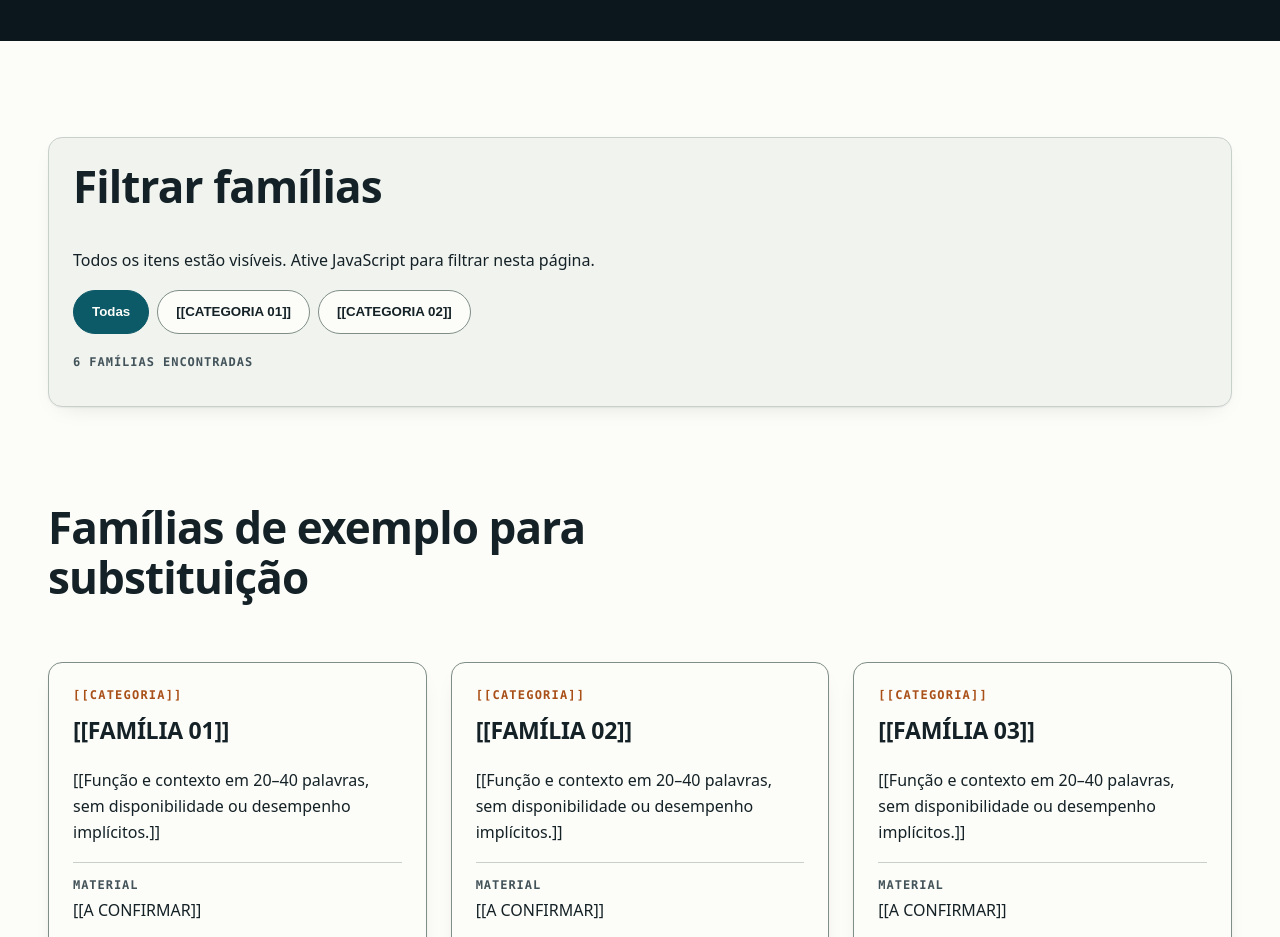
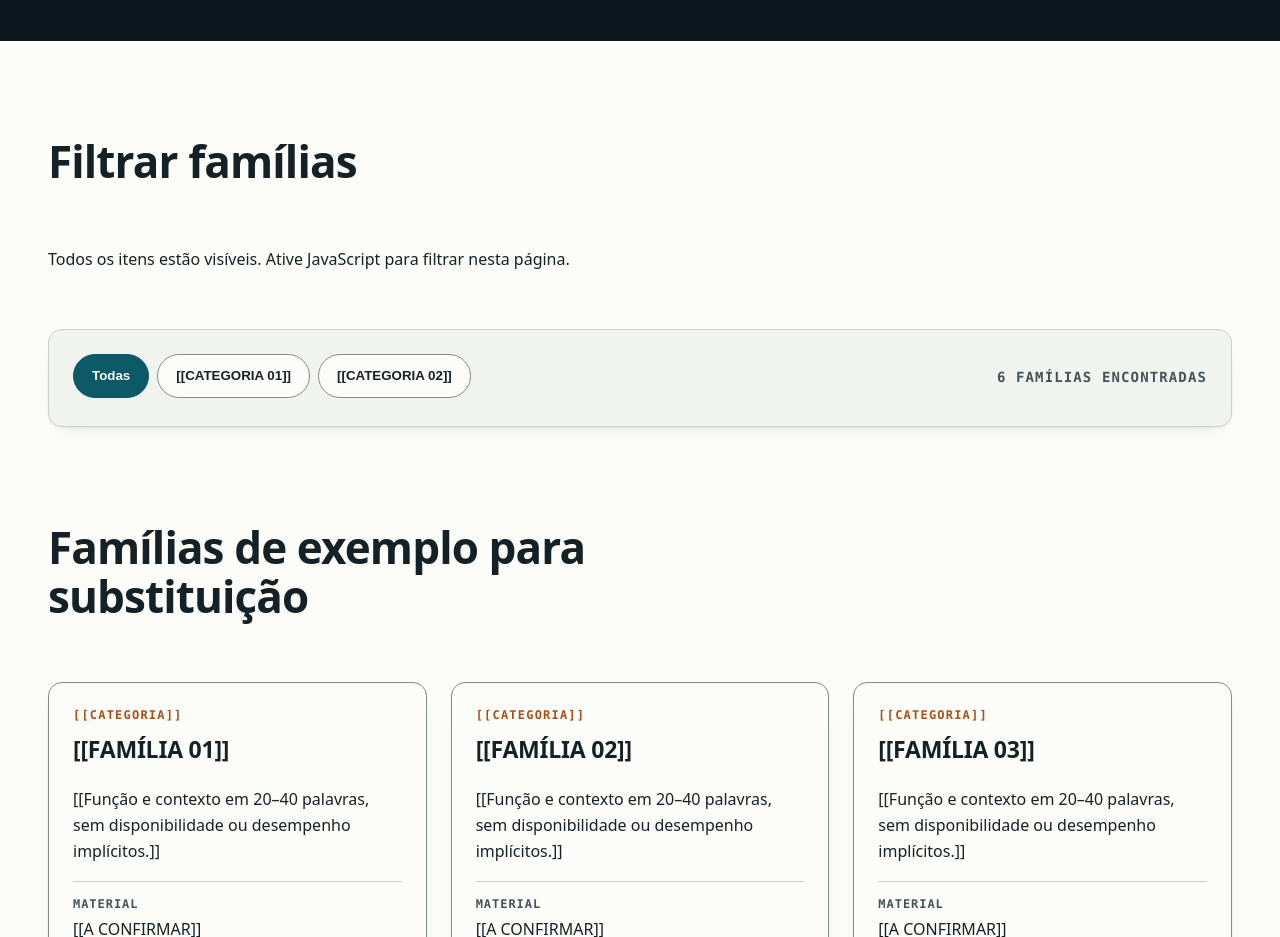
Before and after one commit to vitorhf-dev/seed-evolvera, a website with bundled scripts: page catalogo/index.html in a window 1280 px wide. Shown: the part 780-1717 px from the top of the page. Built offline with nearby package versions, Linux system fonts and the light colour scheme.

Commit message:
fix: pin only the catalogue controls, not the panel that explains them
The filter rail was sticky as a whole. Carrying its heading and the
no-scripting notice it stood 270px tall — 30% of a 900px viewport — and
covered three cards at a time for 1403px of scrolling, in a comparison the
seed deliberately keeps in a single column. A pinned surface that wide buys
nothing: there is no side track for it to occupy.

The heading and the notice read once, so they move above the rail. The result
count answers the buttons, so it joins their row. What stays pinned is the
control strip: 98px at 1440x900, 11% of the viewport, worst card coverage 19%.

The two existing rail tests pass unchanged — they assert behaviour (pinned
while the comparison lasts, released past it, no document overflow), not what
the rail contains, so the contract survived the fix. A new test puts a ceiling
on the pinned height and forbids a heading inside it; verified by putting the
heading back and watching it fail.

```diff
--- a/catalogo/index.html
+++ b/catalogo/index.html
@@ -113,14 +113,18 @@
       </section>
       <section class="section catalog-comparison" data-component="filter">
         <div class="container">
-          <!-- The rail is a block child of this container so its sticky lifespan spans the whole card comparison below. -->
-          <div class="filter catalog-rail" data-catalog-filter>
+          <!-- The title and the no-scripting notice read once and stay behind; only the controls need to
+               follow the comparison, so they are the only thing inside the pinned rail. -->
+          <header class="section-head section-head--stacked">
             <h2>
               Filtrar famílias
             </h2>
             <p>
               Todos os itens estão visíveis. Ative JavaScript para filtrar nesta página.
             </p>
+          </header>
+          <!-- The rail is a block child of this container so its sticky lifespan spans the whole card comparison below. -->
+          <div class="filter catalog-rail" data-catalog-filter>
             <div class="filter-controls">
               <div class="catalog-rail__controls" role="group" aria-label="Filtrar famílias por categoria">
                 <button type="button" data-filter="all" aria-pressed="true">
@@ -133,6 +137,10 @@
                   [[CATEGORIA 02]]
                 </button>
               </div>
+              <p data-filter-count aria-live="polite">
+                6 famílias encontradas
+              </p>
+              <button type="button" data-filter-reset hidden>Limpar filtros</button>
             </div>
             <nav class="filter-fallback" aria-label="Categorias sem JavaScript">
               <a href="#catalogo-familias">
@@ -145,10 +153,6 @@
                 [[CATEGORIA 02]]
               </a>
             </nav>
-            <p data-filter-count aria-live="polite">
-              6 famílias encontradas
-            </p>
-            <button type="button" data-filter-reset hidden>Limpar filtros</button>
             <p data-filter-empty hidden>Nenhuma família corresponde aos filtros.</p>
           </div>
           <section class="section catalog-comparison__layout" id="catalogo-familias" data-component="catalog-grid">
--- a/styles/components.css
+++ b/styles/components.css
@@ -537,7 +537,11 @@ noscript.notice {
   gap: var(--space-5);
 }
 
-/* The rail follows the comparison it annotates but stays bounded by the viewport instead of growing with the list. */
+/* The rail follows the comparison it annotates but stays bounded by the viewport instead of growing
+   with the list. What is pinned must earn the screen it occupies: carrying the heading and the
+   no-scripting notice, this rail stood 270px tall — 30% of a 900px viewport — and covered three
+   cards at a time for 1403px of scrolling. Those two read once and belong above the rail; only the
+   controls need to persist, so only they are pinned. */
 .catalog-rail {
   position: sticky;
   top: var(--space-4);
@@ -767,11 +771,20 @@ details p {
   box-shadow: var(--shadow-raised);
 }
 
+/* The result count answers the buttons beside it, so it shares their row instead of adding a line to
+   a surface that stays on screen; `margin-left:auto` parks it at the far edge when there is room. */
 .filter-controls {
   display: flex;
   flex-wrap: wrap;
+  align-items: center;
   gap: var(--space-2);
-  margin-bottom: var(--space-4);
+}
+
+.filter-controls > [data-filter-count] {
+  margin: 0;
+  margin-left: auto;
+  color: var(--color-ink-soft);
+  font-size: .875rem;
 }
 
 .filter button {
```
Also changed, not shown: tests/browser-interactions.test.mjs (+23 -0 lines).
